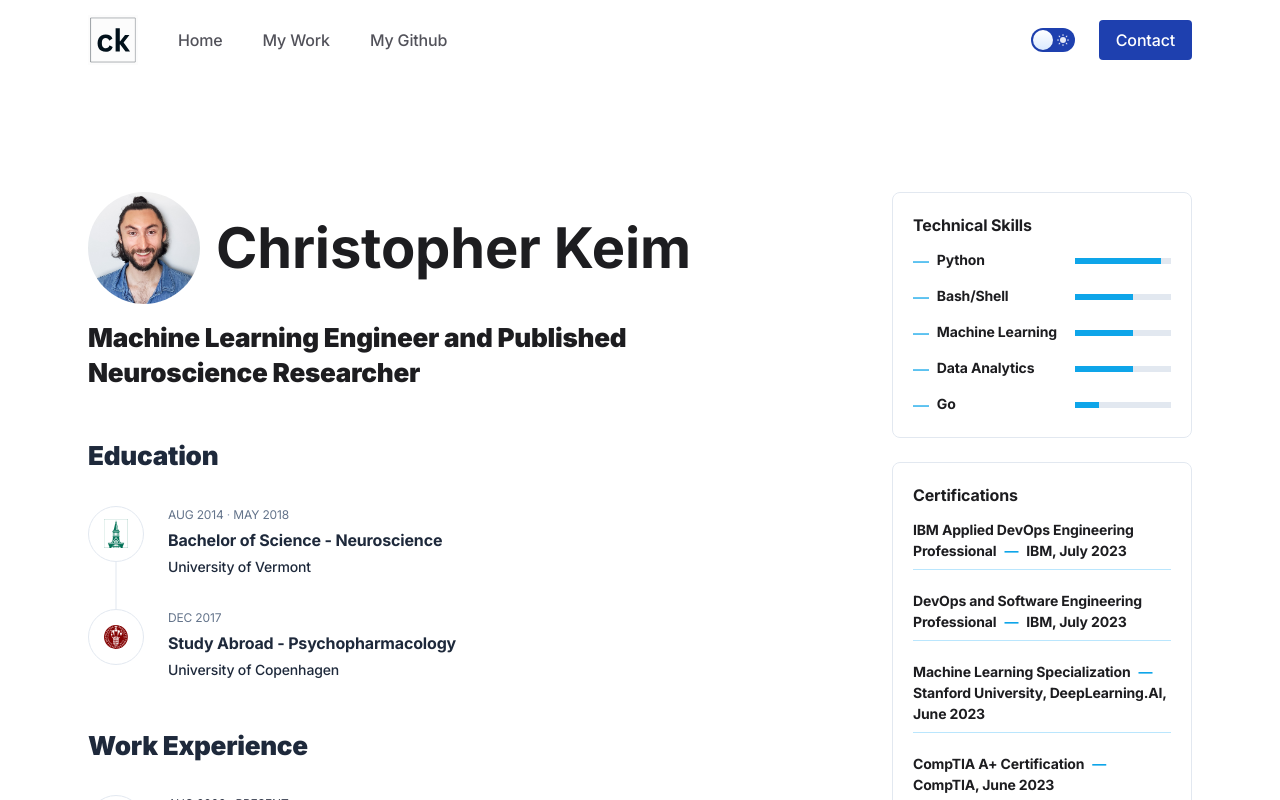
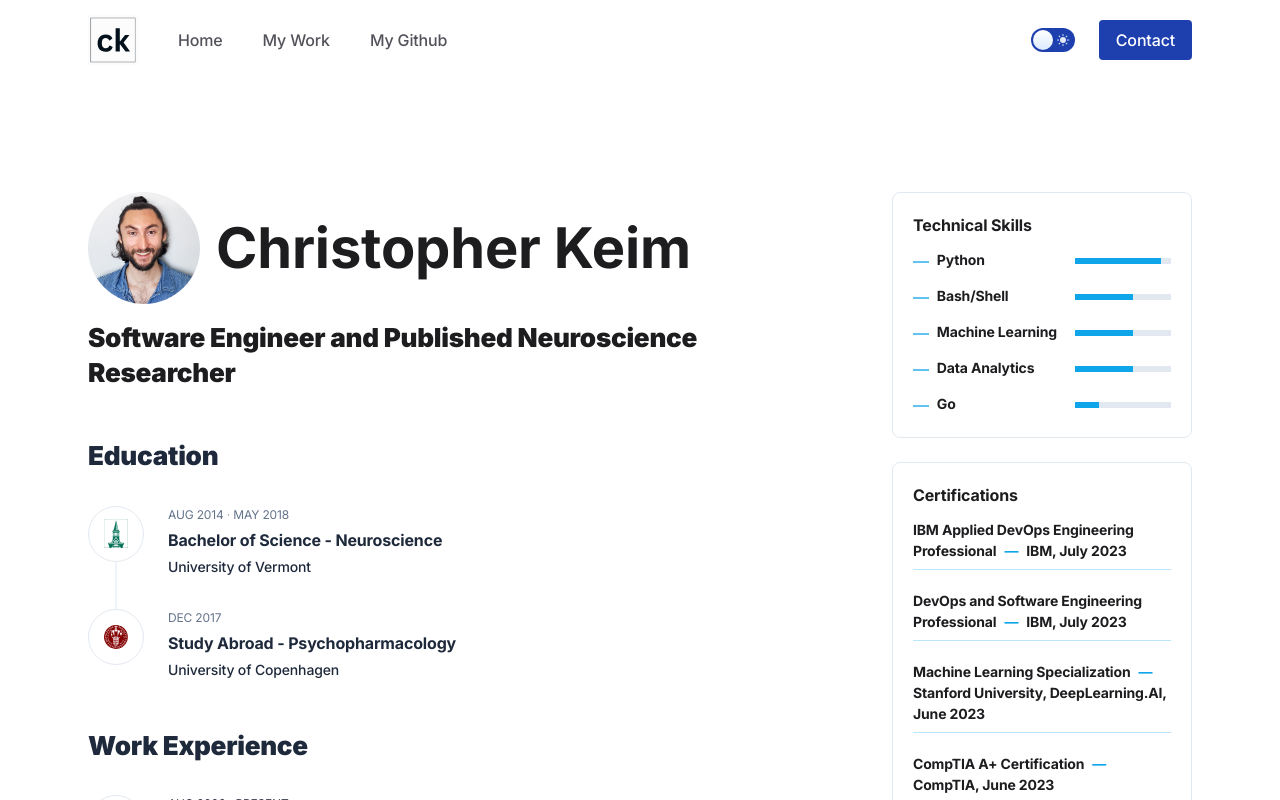
Before and after one commit to christopherkeim/christopherkeim-xyz, a Next.js app: page / in a window 1280 px wide. Shown: the top 800 px of the page. Built offline with nearby package versions, Linux system fonts and the light colour scheme.

Commit message:
Updated header.

```diff
--- a/app/page.tsx
+++ b/app/page.tsx
@@ -36,8 +36,7 @@ export default function About() {
                       </h2>
                     </div>
                     <h3 className="h4 mb-12">
-                      Machine Learning Engineer and Published Neuroscience
-                      Researcher
+                      Software Engineer and Published Neuroscience Researcher
                     </h3>
                   </FadeAnimation>
                   {/* Page content */}
```
